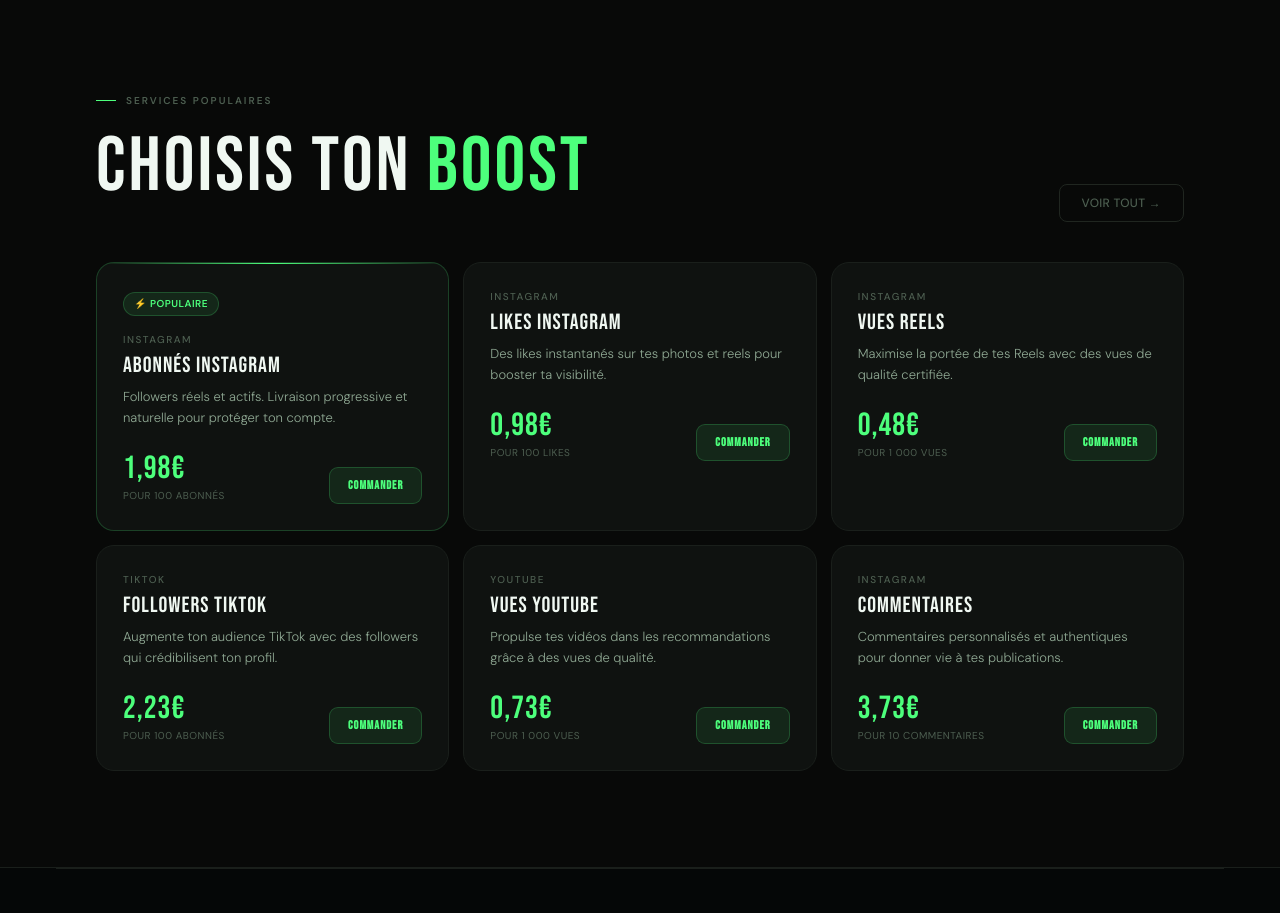
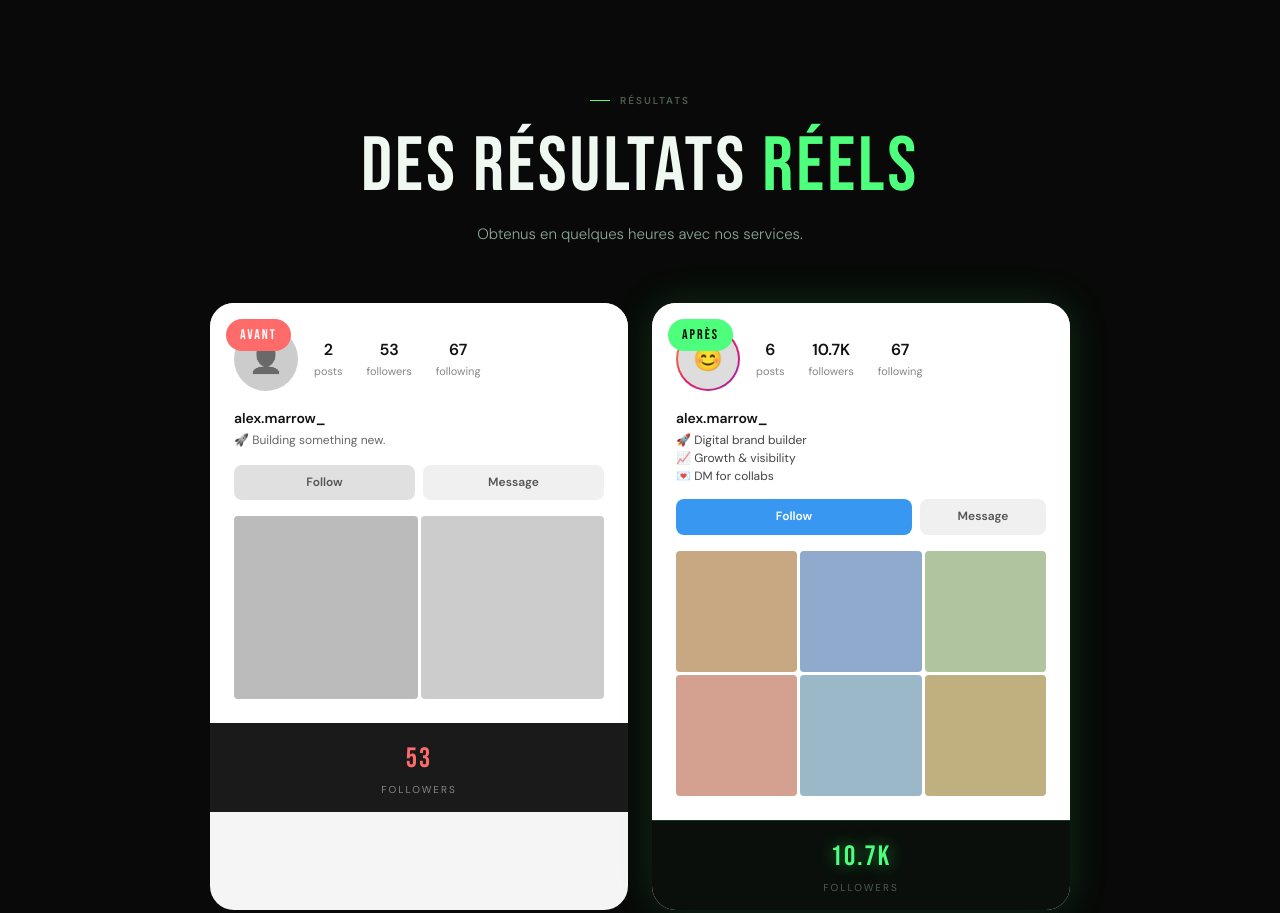
Before and after one commit to Sk0FF/GlowingUP, a plain HTML site: page index.html in a window 1280 px wide. Shown: the part 1640-2553 px from the top of the page. Drawn offline with Linux system fonts and the light colour scheme.

```diff
--- a/index.html
+++ b/index.html
@@ -265,53 +265,88 @@
 <div class="divider"></div>
 
 <!-- SERVICES -->
-<div class="services-bg" id="services">
-  <div class="section">
-    <div class="svc-header">
-      <div>
-        <div class="eyebrow">Services populaires</div>
-        <h2 class="sec-h2">CHOISIS TON <em>BOOST</em></h2>
+<div class="services-bg" id="results">
+  <div class="section" style="text-align:center">
+    <div class="eyebrow" style="justify-content:center">Résultats</div>
+    <h2 class="sec-h2">DES RÉSULTATS <em>RÉELS</em></h2>
+    <p class="sec-p" style="margin:0 auto 56px">Obtenus en quelques heures avec nos services.</p>
+
+    <div style="display:grid;grid-template-columns:1fr 1fr;gap:24px;max-width:860px;margin:0 auto">
+
+      <!-- AVANT -->
+      <div style="background:#f5f5f5;border-radius:24px;overflow:hidden;position:relative">
+        <div style="position:absolute;top:16px;left:16px;background:#ff6b6b;color:#fff;font-family:'Bebas Neue',sans-serif;font-size:14px;letter-spacing:2px;padding:5px 14px;border-radius:100px;z-index:2">AVANT</div>
+        <div style="padding:24px;background:#fff;filter:grayscale(1)">
+          <!-- Profile header -->
+          <div style="display:flex;align-items:center;gap:16px;margin-bottom:16px">
+            <div style="width:64px;height:64px;border-radius:50%;background:#ccc;flex-shrink:0;display:flex;align-items:center;justify-content:center;font-size:28px">👤</div>
+            <div style="display:flex;gap:24px;flex:1">
+              <div style="text-align:center"><div style="font-size:16px;font-weight:700;color:#111">2</div><div style="font-size:11px;color:#888">posts</div></div>
+              <div style="text-align:center"><div style="font-size:16px;font-weight:700;color:#111">53</div><div style="font-size:11px;color:#888">followers</div></div>
+              <div style="text-align:center"><div style="font-size:16px;font-weight:700;color:#111">67</div><div style="font-size:11px;color:#888">following</div></div>
             </div>
-      <a href="services.html"><button class="btn-outline">VOIR TOUT →</button></a>
           </div>
-    <div class="svc-grid">
-      <div class="svc featured">
-        <div class="svc-badge">⚡ POPULAIRE</div>
-        <div class="svc-plat">Instagram</div>
-        <div class="svc-name">ABONNÉS INSTAGRAM</div>
-        <div class="svc-desc">Followers réels et actifs. Livraison progressive et naturelle pour protéger ton compte.</div>
-        <div class="svc-foot"><div><div class="svc-price">1,98€</div><div class="svc-unit">pour 100 abonnés</div></div><button class="btn-order" onclick="openM('signup')">COMMANDER</button></div>
+          <div style="text-align:left;margin-bottom:14px">
+            <div style="font-weight:700;font-size:14px;color:#111;margin-bottom:2px">alex.marrow_</div>
+            <div style="font-size:12px;color:#666">🚀 Building something new.</div>
           </div>
-      <div class="svc">
-        <div class="svc-plat">Instagram</div>
-        <div class="svc-name">LIKES INSTAGRAM</div>
-        <div class="svc-desc">Des likes instantanés sur tes photos et reels pour booster ta visibilité.</div>
-        <div class="svc-foot"><div><div class="svc-price">0,98€</div><div class="svc-unit">pour 100 likes</div></div><button class="btn-order" onclick="openM('signup')">COMMANDER</button></div>
+          <div style="display:flex;gap:8px;margin-bottom:16px">
+            <div style="flex:1;background:#e0e0e0;border-radius:8px;padding:8px;text-align:center;font-size:12px;font-weight:600;color:#555">Follow</div>
+            <div style="flex:1;background:#f0f0f0;border-radius:8px;padding:8px;text-align:center;font-size:12px;font-weight:600;color:#555">Message</div>
           </div>
-      <div class="svc">
-        <div class="svc-plat">Instagram</div>
-        <div class="svc-name">VUES REELS</div>
-        <div class="svc-desc">Maximise la portée de tes Reels avec des vues de qualité certifiée.</div>
-        <div class="svc-foot"><div><div class="svc-price">0,48€</div><div class="svc-unit">pour 1 000 vues</div></div><button class="btn-order" onclick="openM('signup')">COMMANDER</button></div>
+          <!-- Grid -->
+          <div style="display:grid;grid-template-columns:1fr 1fr;gap:3px">
+            <div style="aspect-ratio:1;background:#bbb;border-radius:4px"></div>
+            <div style="aspect-ratio:1;background:#ccc;border-radius:4px"></div>
           </div>
-      <div class="svc">
-        <div class="svc-plat">TikTok</div>
-        <div class="svc-name">FOLLOWERS TIKTOK</div>
-        <div class="svc-desc">Augmente ton audience TikTok avec des followers qui crédibilisent ton profil.</div>
-        <div class="svc-foot"><div><div class="svc-price">2,23€</div><div class="svc-unit">pour 100 abonnés</div></div><button class="btn-order" onclick="openM('signup')">COMMANDER</button></div>
         </div>
-      <div class="svc">
-        <div class="svc-plat">YouTube</div>
-        <div class="svc-name">VUES YOUTUBE</div>
-        <div class="svc-desc">Propulse tes vidéos dans les recommandations grâce à des vues de qualité.</div>
-        <div class="svc-foot"><div><div class="svc-price">0,73€</div><div class="svc-unit">pour 1 000 vues</div></div><button class="btn-order" onclick="openM('signup')">COMMANDER</button></div>
+        <!-- Bottom stat -->
+        <div style="background:#1a1a1a;padding:14px;text-align:center">
+          <div style="font-family:'Bebas Neue',sans-serif;font-size:28px;color:#ff6b6b;letter-spacing:2px">53</div>
+          <div style="font-size:10px;color:#888;letter-spacing:2px;text-transform:uppercase">Followers</div>
         </div>
-      <div class="svc">
-        <div class="svc-plat">Instagram</div>
-        <div class="svc-name">COMMENTAIRES</div>
-        <div class="svc-desc">Commentaires personnalisés et authentiques pour donner vie à tes publications.</div>
-        <div class="svc-foot"><div><div class="svc-price">3,73€</div><div class="svc-unit">pour 10 commentaires</div></div><button class="btn-order" onclick="openM('signup')">COMMANDER</button></div>
       </div>
+
+      <!-- APRÈS -->
+      <div style="background:#f5f5f5;border-radius:24px;overflow:hidden;position:relative;box-shadow:0 0 40px rgba(77,255,124,.15)">
+        <div style="position:absolute;top:16px;left:16px;background:var(--green);color:#020902;font-family:'Bebas Neue',sans-serif;font-size:14px;letter-spacing:2px;padding:5px 14px;border-radius:100px;z-index:2">APRÈS</div>
+        <div style="padding:24px;background:#fff">
+          <!-- Profile header -->
+          <div style="display:flex;align-items:center;gap:16px;margin-bottom:16px">
+            <div style="width:64px;height:64px;border-radius:50%;background:linear-gradient(135deg,#f9a825,#e91e63,#9c27b0);padding:2px;flex-shrink:0">
+              <div style="width:100%;height:100%;border-radius:50%;background:#ddd;display:flex;align-items:center;justify-content:center;font-size:24px">😊</div>
+            </div>
+            <div style="display:flex;gap:24px;flex:1">
+              <div style="text-align:center"><div style="font-size:16px;font-weight:700;color:#111">6</div><div style="font-size:11px;color:#888">posts</div></div>
+              <div style="text-align:center"><div style="font-size:16px;font-weight:700;color:#111">10.7K</div><div style="font-size:11px;color:#888">followers</div></div>
+              <div style="text-align:center"><div style="font-size:16px;font-weight:700;color:#111">67</div><div style="font-size:11px;color:#888">following</div></div>
+            </div>
+          </div>
+          <div style="text-align:left;margin-bottom:14px">
+            <div style="font-weight:700;font-size:14px;color:#111;margin-bottom:2px">alex.marrow_</div>
+            <div style="font-size:12px;color:#444;line-height:1.5">🚀 Digital brand builder<br>📈 Growth & visibility<br>💌 DM for collabs</div>
+          </div>
+          <div style="display:flex;gap:8px;margin-bottom:16px">
+            <div style="flex:2;background:#3897f0;border-radius:8px;padding:8px;text-align:center;font-size:12px;font-weight:700;color:#fff">Follow</div>
+            <div style="flex:1;background:#f0f0f0;border-radius:8px;padding:8px;text-align:center;font-size:12px;font-weight:600;color:#555">Message</div>
+          </div>
+          <!-- Grid -->
+          <div style="display:grid;grid-template-columns:1fr 1fr 1fr;gap:3px">
+            <div style="aspect-ratio:1;background:#c8a882;border-radius:4px"></div>
+            <div style="aspect-ratio:1;background:#8faacc;border-radius:4px"></div>
+            <div style="aspect-ratio:1;background:#b0c4a0;border-radius:4px"></div>
+            <div style="aspect-ratio:1;background:#d4a090;border-radius:4px"></div>
+            <div style="aspect-ratio:1;background:#9ab8c8;border-radius:4px"></div>
+            <div style="aspect-ratio:1;background:#c0b080;border-radius:4px"></div>
+          </div>
+        </div>
+        <!-- Bottom stat -->
+        <div style="background:#0a0f0b;padding:14px;text-align:center;border-top:1px solid var(--green-border)">
+          <div style="font-family:'Bebas Neue',sans-serif;font-size:28px;color:var(--green);letter-spacing:2px;text-shadow:0 0 16px rgba(77,255,124,.5)">10.7K</div>
+          <div style="font-size:10px;color:var(--text3);letter-spacing:2px;text-transform:uppercase">Followers</div>
+        </div>
+      </div>
+
     </div>
   </div>
 </div>
@@ -352,7 +387,7 @@
 <!-- TESTIMONIALS -->
 <div class="section" id="testi">
   <div class="eyebrow">Avis clients</div>
-  <h2 class="sec-h2">ILS ONT <em>GLOWÉ</em></h2>
+  <h2 class="sec-h2">ILS SONT <em>SATISFAITS</em></h2>
   <div class="testi-grid">
     <div class="testi">
       <div class="testi-stars">★★★★★</div>
@@ -390,7 +425,7 @@
 <!-- CTA -->
 <div class="cta-band">
   <div class="cta-glow"></div>
-  <h2>PRÊT À <span>GLOWER</span> ?</h2>
+  <h2>PRÊT À <span>DEVENIR VIRAL</span> ?</h2>
   <p>Rejoins des milliers d'utilisateurs qui ont transformé leur présence en ligne.</p>
   <button class="btn-hero-main" onclick="openM('signup')">CRÉER MON COMPTE GRATUITEMENT →</button>
 </div>
```
Lines whose indentation alone changed are shown as unchanged.
